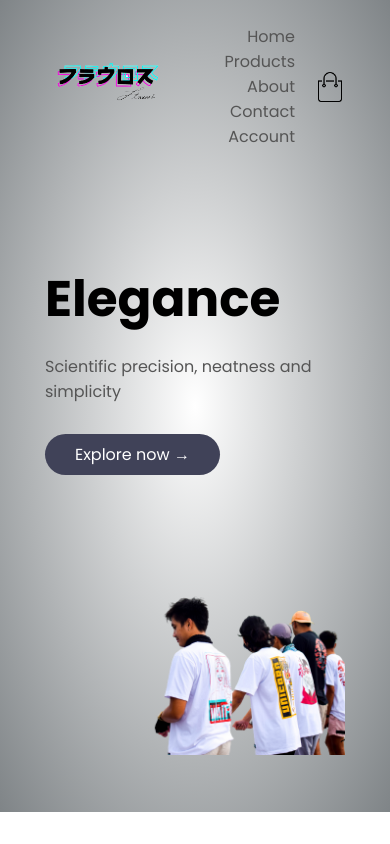
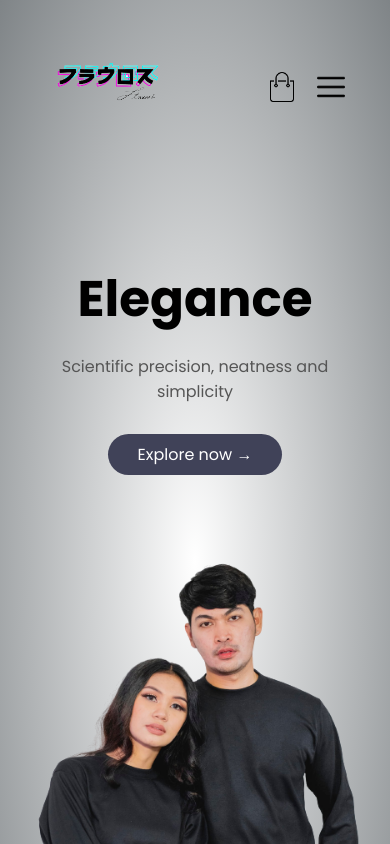
Before and after one commit to JAMESJONE96/Mini-Proj-1, a plain HTML site: page index.html in a window 390 px wide. Shown: the top 844 px of the page. Drawn offline with Linux system fonts and the light colour scheme.

Commit message:
made website responsive

```diff
--- a/css/styles.css
+++ b/css/styles.css
@@ -43,7 +43,7 @@ p {
   justify-content: space-around;
 }
 .col-2 {
-  flex-basis: 50%;
+  /* flex-basis: 50%; */
   min-width: 300px;
 }
 .col-2 img {
@@ -83,7 +83,8 @@ p {
 }
 .col-3 img {
   width: 100%;
-  height: 420px;
+  height: 300px;
+  /* object-fit: cover; */
 }
 .small-container {
   max-width: 1080px;
@@ -245,3 +246,52 @@ ul{
 .copyright{
     text-align: center;
 }
+
+.menu-icon{
+    width: 28px;
+    margin-left: 20px;
+    display: none;
+}
+
+/* -------------- Media Query for menu -------------- */
+
+@media only screen and (max-width: 800px){
+
+    nav ul{
+        position: absolute;
+        top: 110px;
+        left: 0;
+        background: #333;
+        width: 100%;
+        overflow: hidden;
+        transition: max-height 0.5s;
+    }
+
+    nav ul li{
+        display: block;
+        margin-right: 50px;
+        margin-top: 10px;
+        margin-bottom: 10px;
+    }
+
+    nav ul li a{
+        color: #fff;
+    }
+
+    .menu-icon{
+        display: block;
+        cursor: pointer;
+    }
+}
+
+/* -------------- Media Query for less than 600 screen size -------------- */
+
+@media only screen and (max-width: 600px){
+    .row{
+        text-align: center;
+    }
+    .col-2, .col-3, .col-4{
+        flex-basis: 100%;
+    }
+
+}
--- a/index.html
+++ b/index.html
@@ -20,7 +20,7 @@
             width="125" />
         </div>
         <nav>
-          <ul>
+          <ul id="MenuItems">
             <li><a href="">Home</a></li>
             <li><a href="">Products</a></li>
             <li><a href="">About</a></li>
@@ -29,6 +29,7 @@
           </ul>
         </nav>
         <img src="./images/cart.png" width="30px" height="30px">
+        <img src="./images/menu.png" class="menu-icon" onclick="menutoggle()">
       </div>
       <div class="row">
         <div class="col-2">
@@ -37,7 +38,7 @@
           <a href="" class="btn">Explore now &#8594;</a>
         </div>
         <div class="col-2">
-          <img src="./images/new.png" />
+          <img src="./images/test123.png" />
         </div>
       </div>
     </div>
@@ -48,13 +49,13 @@
     <div class="small-container">
       <div class="row">
         <div class="col-3">
-          <img src="./images/categories-1.jpg" alt="T-shirts">
+          <img src="./images/jinx/reqw.jpg" alt="T-shirts">
         </div>
         <div class="col-3">
           <img src="./images/categories-2.jpg" alt="Face Masks">
         </div>
         <div class="col-3">
-          <img src="./images/categories-3.jpg" alt="Long sleeves">
+          <img src="./images/mix.jpg" alt="Long sleeves">
         </div>
       </div>
     </div>
@@ -64,17 +65,17 @@
     <h2 class="title">Featured Products</h2>
     <div class="row">
       <div class="col-4">
-        <img src="./images/jinx/1.jpg" alt="Jinx">
+        <img src="./images/jinx/21.jpg" alt="Jinx">
         <h3>Jinx</h3>
         <p>$50.00</p>
       </div>
       <div class="col-4">
-        <img src="./images/marie/1.jpg" alt="Marie">
+        <img src="./images/marie/21.jpg" alt="Marie">
         <h3>Marie</h3>
         <p>$50.00</p>
       </div>
       <div class="col-4">
-        <img src="./images/noir/1.jpg" alt="Noir">
+        <img src="./images/noir/21.jpg" alt="Noir">
         <h3>Noir</h3>
         <p>$50.00</p>
       </div>
@@ -84,7 +85,7 @@
         <p>$50.00</p>
       </div>
       <div class="col-4">
-        <img src="./images/taupe/1.jpg" alt="Taupe">
+        <img src="./images/taupe/21.jpg" alt="Taupe">
         <h3>Taupe</h3>
         <p>$50.00</p>
       </div>
@@ -228,5 +229,24 @@
     </div>
   </div>
 
+  <!-- -------------- js for toggle menu -------------- -->
+  <script>
+    var MenuItems = document.getElementById("MenuItems");
+
+    MenuItems.style.maxHeight = "0px";
+
+    function menutoggle(){
+      if(MenuItems.style.maxHeight == "0px")
+      {
+        MenuItems.style.maxHeight = "200px"
+      }
+      else
+      {
+        MenuItems.style.maxHeight = "0px"
+      }
+    }
+
+  </script>
+
 </body>
 </html>
```
Also changed, not shown: images/fdsa.jpg (added), images/jinx/21.jpg (renamed from images/jinx/267652750_481257737069016_7563044166874509753_n.jpg), images/jinx/reqw.jpg (renamed from images/jinx/267105873_481264427068347_7302279109992251626_n.jpg), images/marie/21.jpg (renamed from images/marie/301133199_476061474531145_2525965435535187282_n.jpg), images/menu.png (added), images/mix.jpg (added), images/noir/21.jpg (renamed from images/noir/266465816_481271380400985_7256220828807825978_n.jpg), images/size.jpg (added), images/taupe/21.jpg (renamed from images/taupe/267503180_481259613735495_3960580430546391017_n.jpg), images/test123.png (added).
